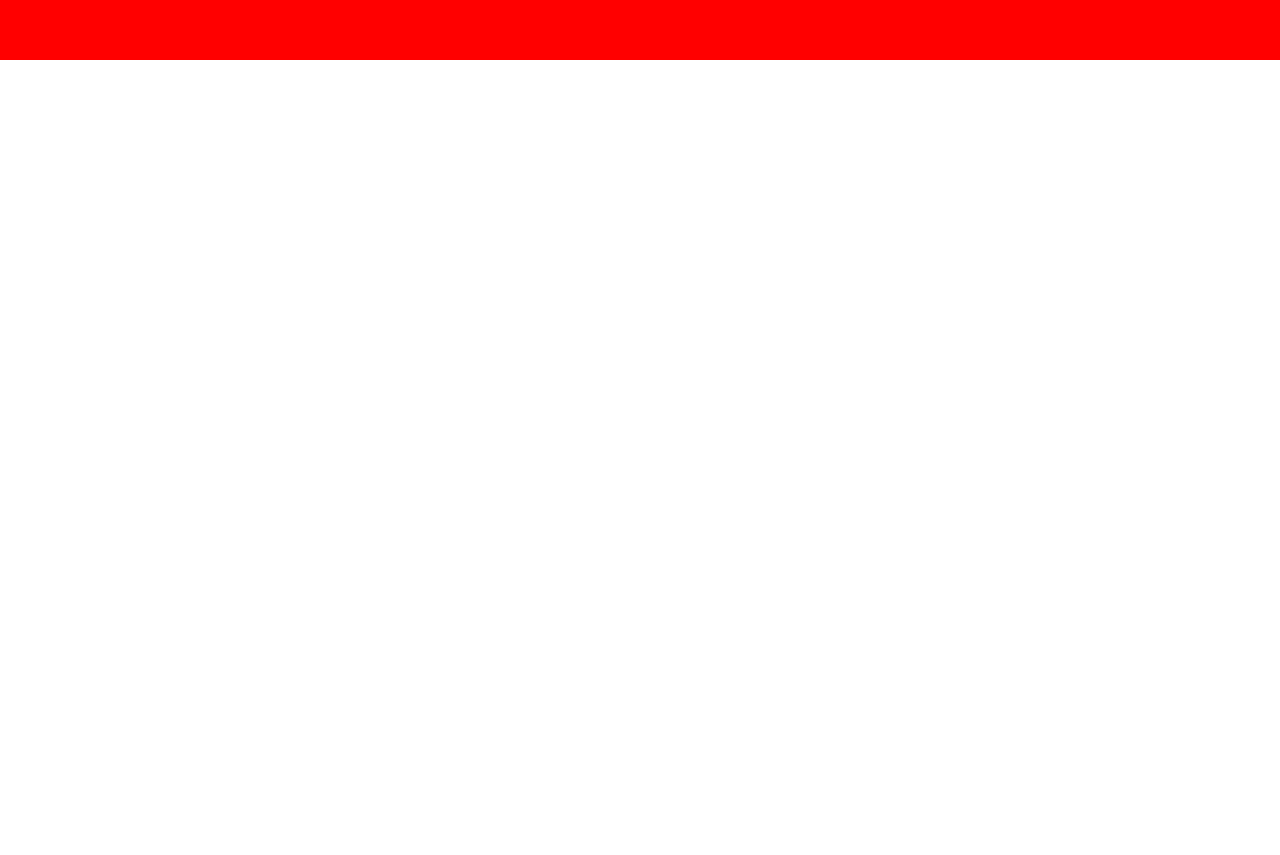
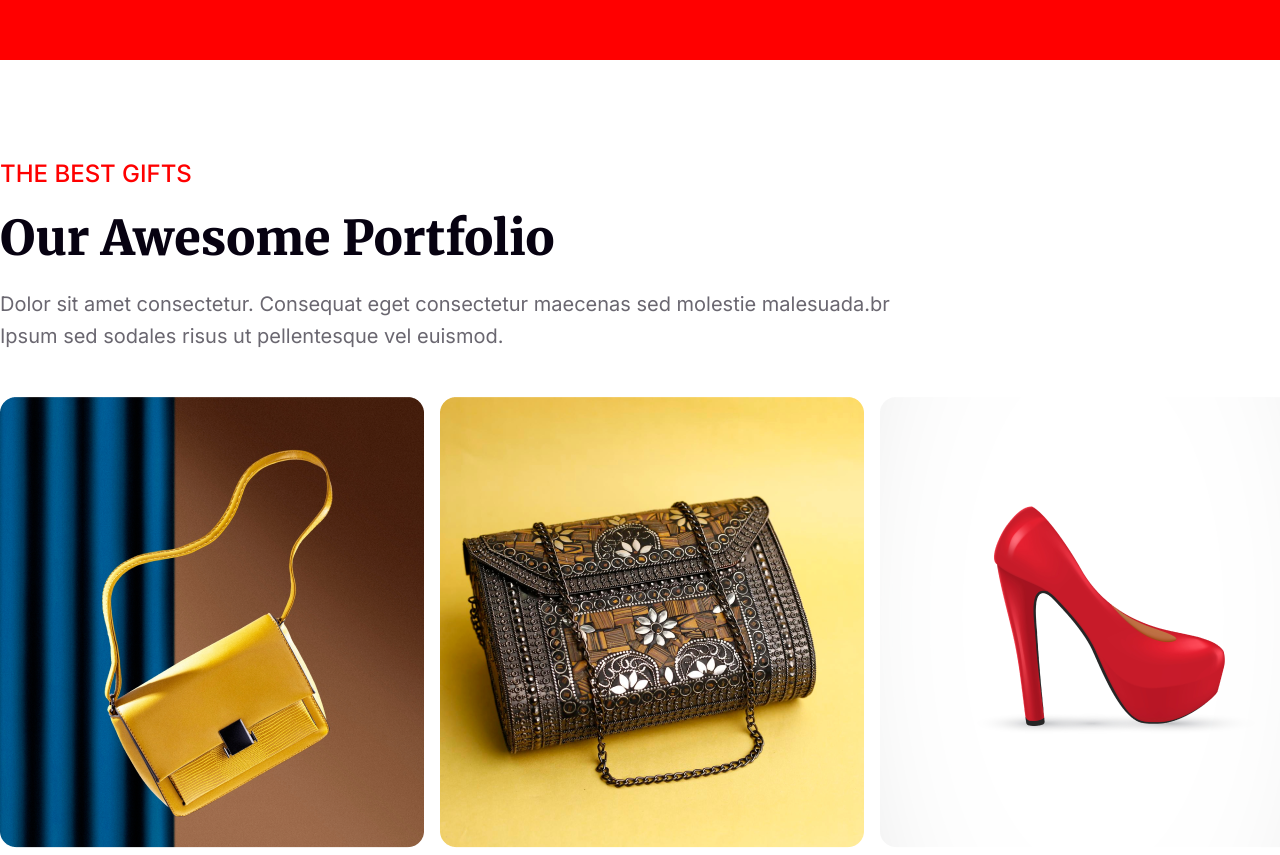
Before and after one commit to mustafiz8g/new-year-offer, a plain HTML site: page index.html in a window 1280 px wide. Shown: the part 4522-5377 px from the top of the page. Before the commit the page ends 4681 px from the top, so only its background shows below. Drawn offline with Linux system fonts and the light colour scheme.

Commit message:
portfolio section added

```diff
--- a/index.html
+++ b/index.html
@@ -98,7 +98,30 @@
         </div>
        </div>
     </section>
+
+  <!-- portfolio section start here -->
+  <section class="portfolio-section">
+    <div class="portfolio-text">
+       <h3>THE BEST GIFTS</h3>
+       <h1>
+        Our Awesome Portfolio
+       </h1>
+       <p>Dolor sit amet consectetur. Consequat eget consectetur maecenas sed molestie malesuada.br <br> Ipsum sed sodales risus ut pellentesque vel euismod. </p>
+    </div>
+    <div class="gift-items">
+        <div class="item"><img src="./images/Rectangle 3.png" alt=""></div>
+        <div class="item"><img src="./images/Rectangle 4.png" alt=""></div>
+        <div class="item"><img src="./images/Rectangle 5.png" alt=""></div>
+        <div class="item"><img src="./images/Rectangle 6.png" alt=""></div>
+        <div class="item"><img src="./images/Rectangle 7.png" alt=""></div>
+        <div class="item"><img src="./images/Rectangle 8.png" alt=""></div>
+    </div>
+ </section>
+
+ <!-- portfolio section end here -->
+
     </main>
+
     <footer>
 
     </footer>
--- a/styles/new-year-offer-style.css
+++ b/styles/new-year-offer-style.css
@@ -322,3 +322,46 @@
        top: 19%;
        right: 116%;
      }
+
+    .portfolio-section{
+        max-width:1320px ;
+        height: 1163px;
+        margin: 0 auto;
+        margin-bottom: 120px;
+
+    }
+    .portfolio-text h3{
+        color: rgb(255, 0, 0);
+        font-family: Inter;
+        font-size: 24px;
+        font-weight: 500;
+        line-height: 29px;
+       margin-bottom: 20px;
+
+    }
+    .portfolio-text h1{
+        color: rgb(7, 2, 17);
+        font-family: Merriweather;
+        font-size: 48px;
+        font-weight: 900;
+    }
+    .portfolio-text p{
+        color: rgba(7, 2, 17, 0.6);
+        font-family: Inter;
+        font-size: 20px;
+        font-weight: 400;
+        line-height: 32px;
+        letter-spacing: 0%;
+        text-align: left;
+        margin-top: 20px;
+        margin-bottom: 45px;
+    }
+  .gift-items{
+    display: grid;
+    grid-template-columns: repeat(3, 1fr);
+    gap: 16px;
+  }
+  item{
+    width: 100%;
+    height: 100%;
+  }
```
